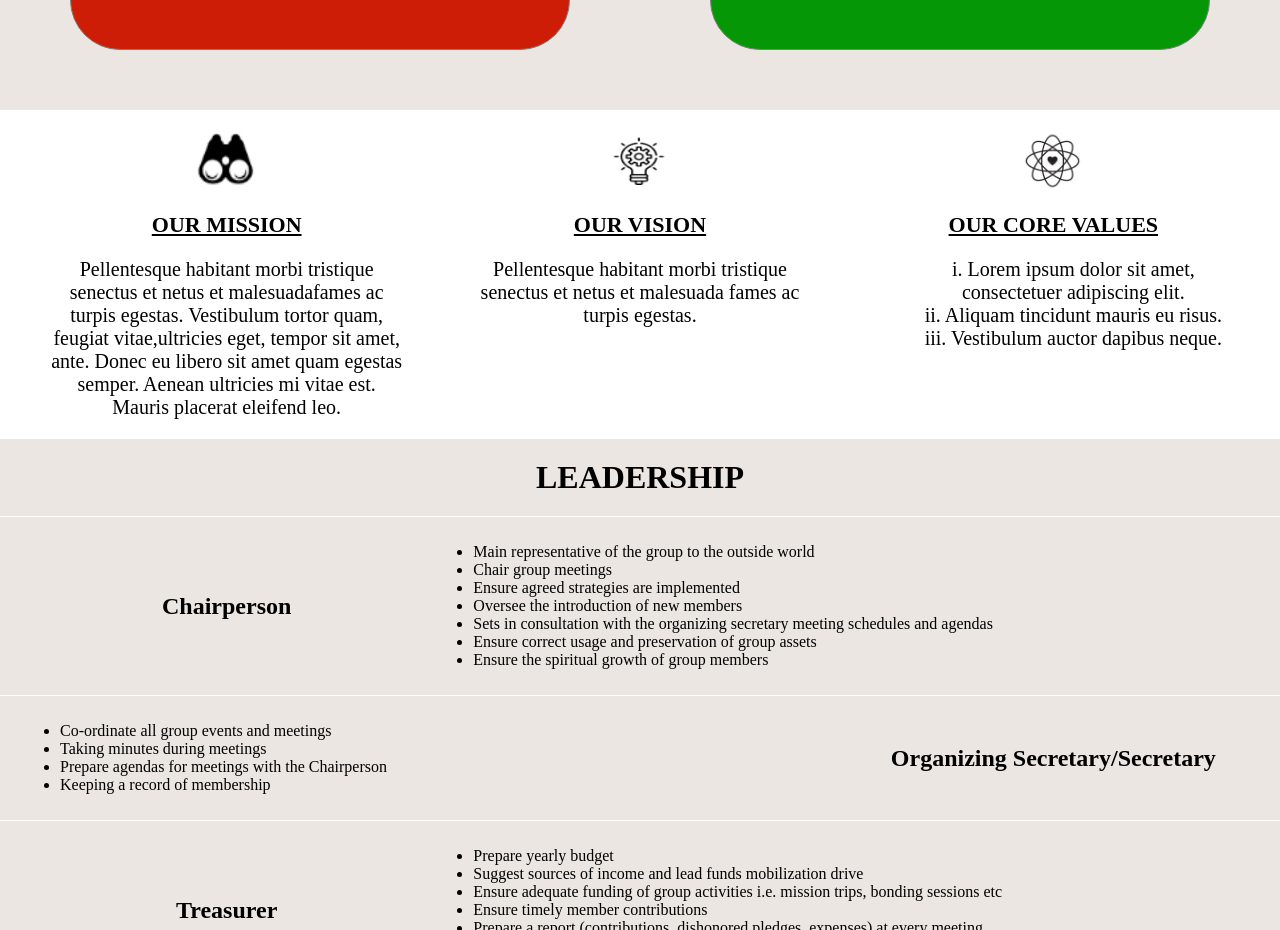
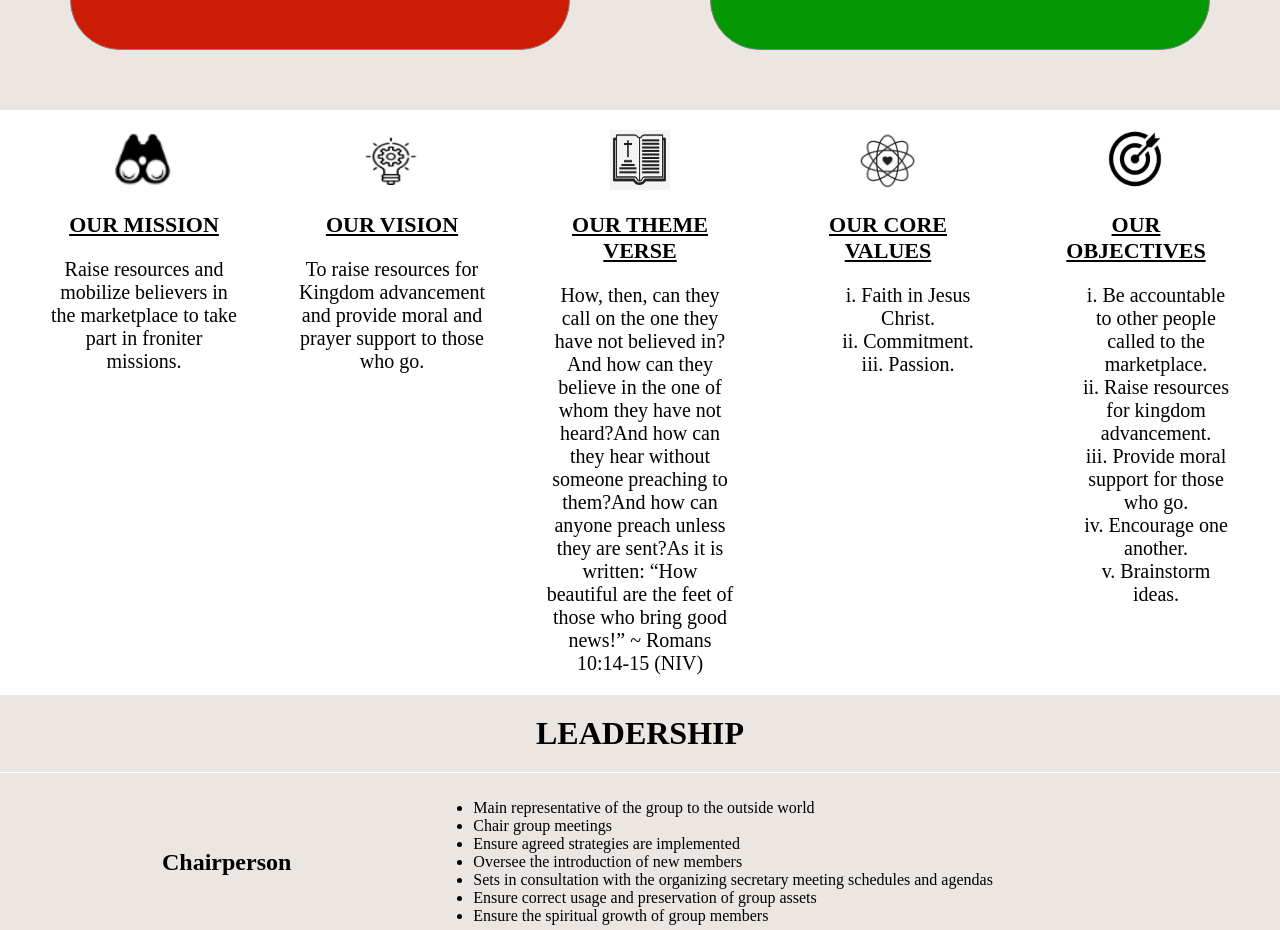
Before and after one commit to Betty-Kebenei/new-sf, a React app: page / in a window 1280 px wide. Shown: the part 1220-2150 px from the top of the page. Built offline with nearby package versions, Linux system fonts and the light colour scheme.

Commit message:
update direction determinants content

```diff
--- a/public/scss/directionDeterminants.scss
+++ b/public/scss/directionDeterminants.scss
@@ -4,7 +4,7 @@
   text-align: center;
   padding: 0 20px;
 
-  &-mission, &-vision, &-values {
+  &-mission, &-vision, &-values, &-verse, &-objectives {
     img {
       height: 60px;
       width: 60px;
@@ -13,9 +13,6 @@
     h2 {
       font-size: $title-size;
       text-decoration: underline;
-      // text-underline-position: under;
-      // border-bottom-width: 2px;
-      // border-bottom-style: solid;
     }
 
     p, ul {
@@ -25,17 +22,16 @@
         list-style-type: none;
       }
     }
-
   }
 }
 
-
-@include windowSize($TabletPortrait){
+@include windowSize($TabletLandScape){
   .direction-determinants {
     flex-direction: row;
+    flex-wrap: wrap;
     justify-content: space-between;
 
-    &-mission, &-vision, &-values {
+    &-mission, &-vision, &-values,  &-verse, &-objectives{
       margin: 0 10px;
       padding: 0 20px;
       flex: 1;
--- a/src/components/mission-vision-values/DirectionDeterminants.jsx
+++ b/src/components/mission-vision-values/DirectionDeterminants.jsx
@@ -2,17 +2,23 @@ import React from 'react';
 import missionIcon from '../../images/mission.png';
 import visionIcon from '../../images/vision.png';
 import valuesIcon from '../../images/values.png';
+import verseIcon from '../../images/verse.png';
+import objectivesIcon from '../../images/objectives.png';
 
 const DirectionDeterminants = () => {
   const mission =
-    'Pellentesque habitant morbi tristique senectus et netus et malesuada' +
-    'fames ac turpis egestas. Vestibulum tortor quam, feugiat vitae,' +
-    'ultricies eget, tempor sit amet, ante. Donec eu libero sit amet ' +
-    'quam egestas semper. Aenean ultricies mi vitae est. Mauris placerat ' +
-    'eleifend leo.';
+    'Raise resources and mobilize believers in the marketplace to ' +
+    'take part in froniter missions.';
   const vision =
-    'Pellentesque habitant morbi tristique senectus et netus et malesuada' +
-    ' fames ac turpis egestas.';
+    'To raise resources for Kingdom advancement and provide moral and ' +
+    'prayer support to those who go.';
+  const verse =
+    'How, then, can they call on the one they have not believed in?' +
+    'And how can they believe in the one of whom they have not heard?' +
+    'And how can they hear without someone preaching to them?' +
+    'And how can anyone preach unless they are sent?' +
+    'As it is written: “How beautiful are the feet of those who bring ' +
+    'good news!” ~ Romans 10:14-15 (NIV)';
   return (
     <div className="direction-determinants" id="mission">
       <div className="direction-determinants-mission">
@@ -25,13 +31,29 @@ const DirectionDeterminants = () => {
         <h2>OUR VISION</h2>
         <p>{vision}</p>
       </div>
+      <div className="direction-determinants-verse">
+        <img src={verseIcon} alt="vision" />
+        <h2>OUR THEME VERSE</h2>
+        <p>{verse}</p>
+      </div>
       <div className="direction-determinants-values">
-        <img src={valuesIcon} alt="values" />
+        <img src={valuesIcon} alt="verse" />
         <h2>OUR CORE VALUES</h2>
         <ul>
-          <li>i. Lorem ipsum dolor sit amet, consectetuer adipiscing elit.</li>
-          <li>ii. Aliquam tincidunt mauris eu risus.</li>
-          <li>iii. Vestibulum auctor dapibus neque.</li>
+          <li>i. Faith in Jesus Christ.</li>
+          <li>ii. Commitment.</li>
+          <li>iii. Passion.</li>
+        </ul>
+      </div>
+      <div className="direction-determinants-objectives">
+        <img src={objectivesIcon} alt="objectives" />
+        <h2>OUR OBJECTIVES</h2>
+        <ul>
+          <li>i. Be accountable to other people called to the marketplace.</li>
+          <li>ii. Raise resources for kingdom advancement.</li>
+          <li>iii. Provide moral support for those who go.</li>
+          <li>iv. Encourage one another.</li>
+          <li>v. Brainstorm ideas.</li>
         </ul>
       </div>
     </div>
```
Also changed, not shown: src/images/objectives.png (added), src/images/verse.png (added).
